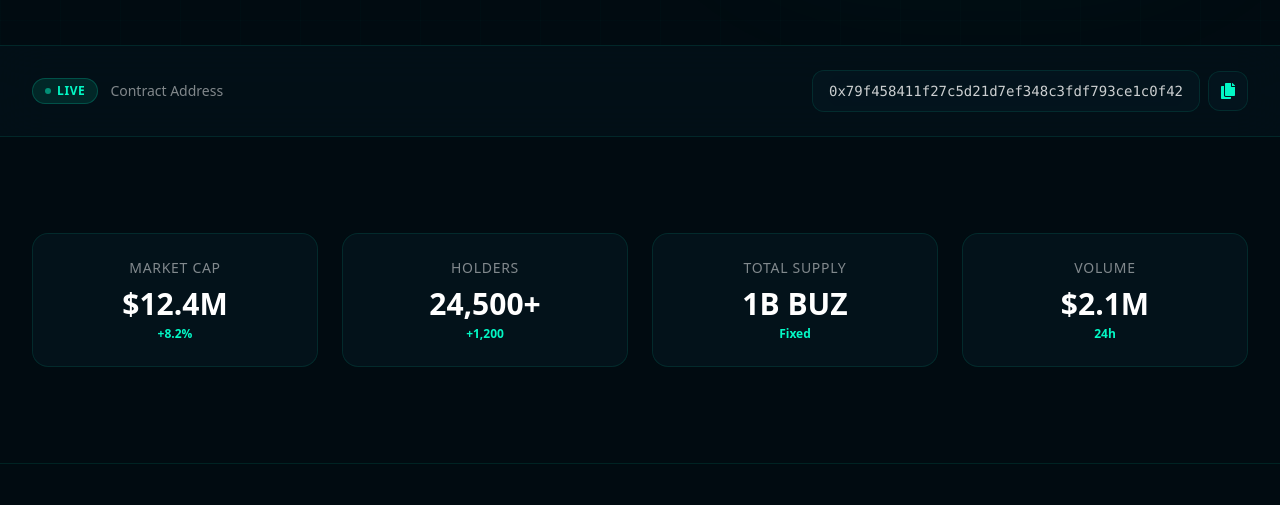
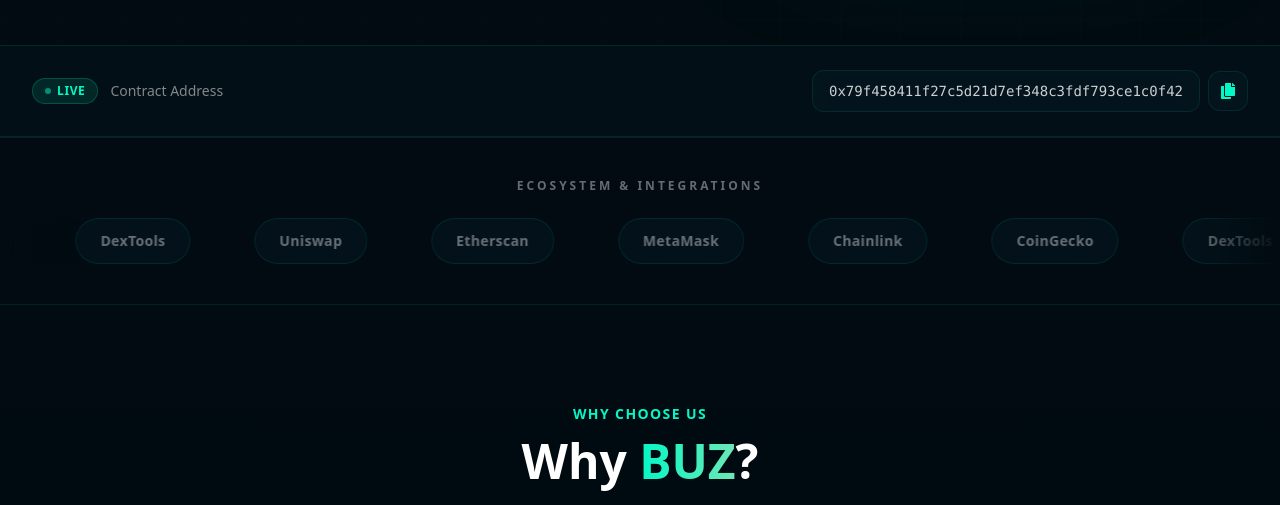
Before and after one commit to Engineering-Alasoft/Buzzcoin, a React (Vite) app: page / in a window 1280 px wide. Shown: the part 820-1325 px from the top of the page. Built offline with nearby package versions, Linux system fonts and the light colour scheme; the HTML template or start-up script is replaced by a standard one; a web font is replaced by a local one.

Commit message:
Comment out the Stats component in App.jsx to temporarily disable its display.

```diff
--- a/src/App.jsx
+++ b/src/App.jsx
@@ -27,7 +27,7 @@ export default function App() {
         <main>
           <Hero />
           <ContractBar />
-          <Stats />
+          {/* <Stats /> */}
           <Partners />
           <WhyBuzz />
           <HowToBuy />
```
